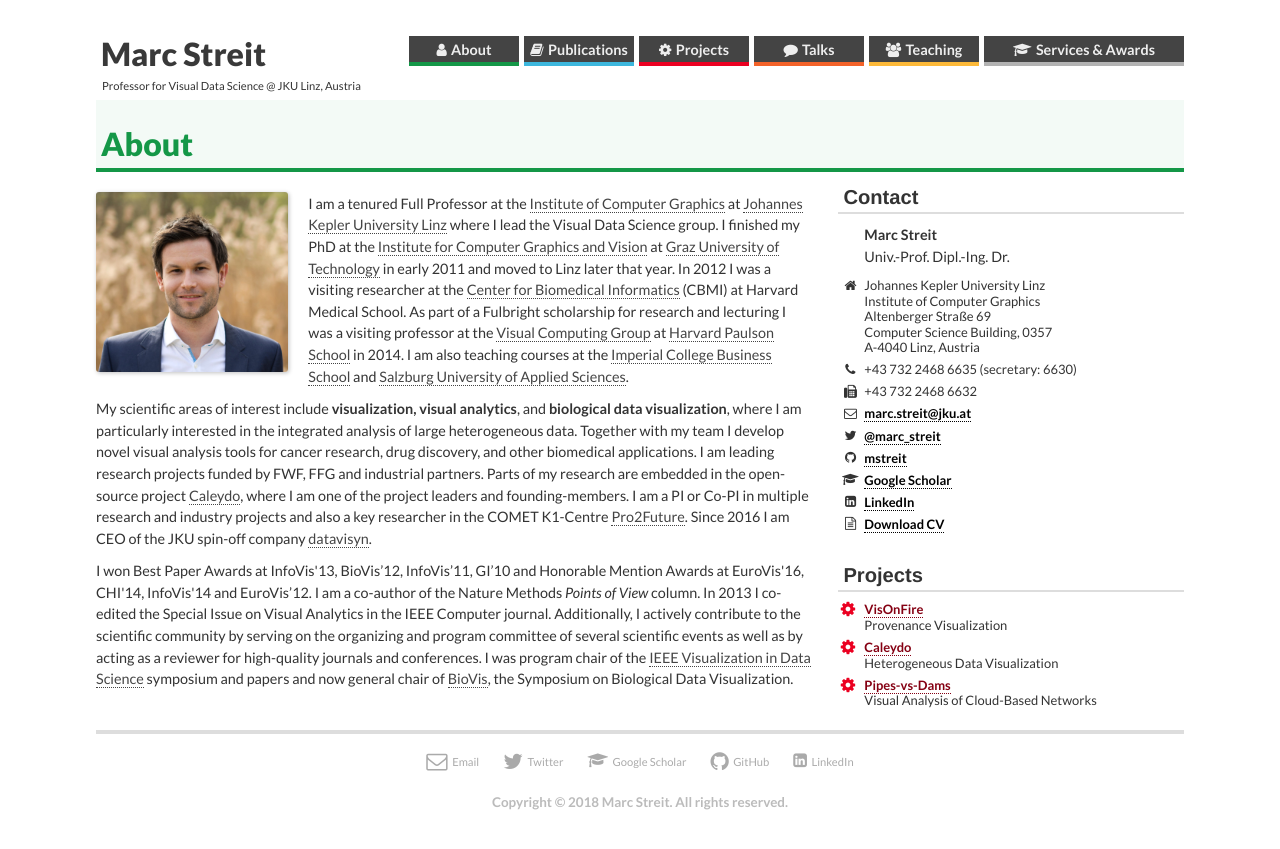
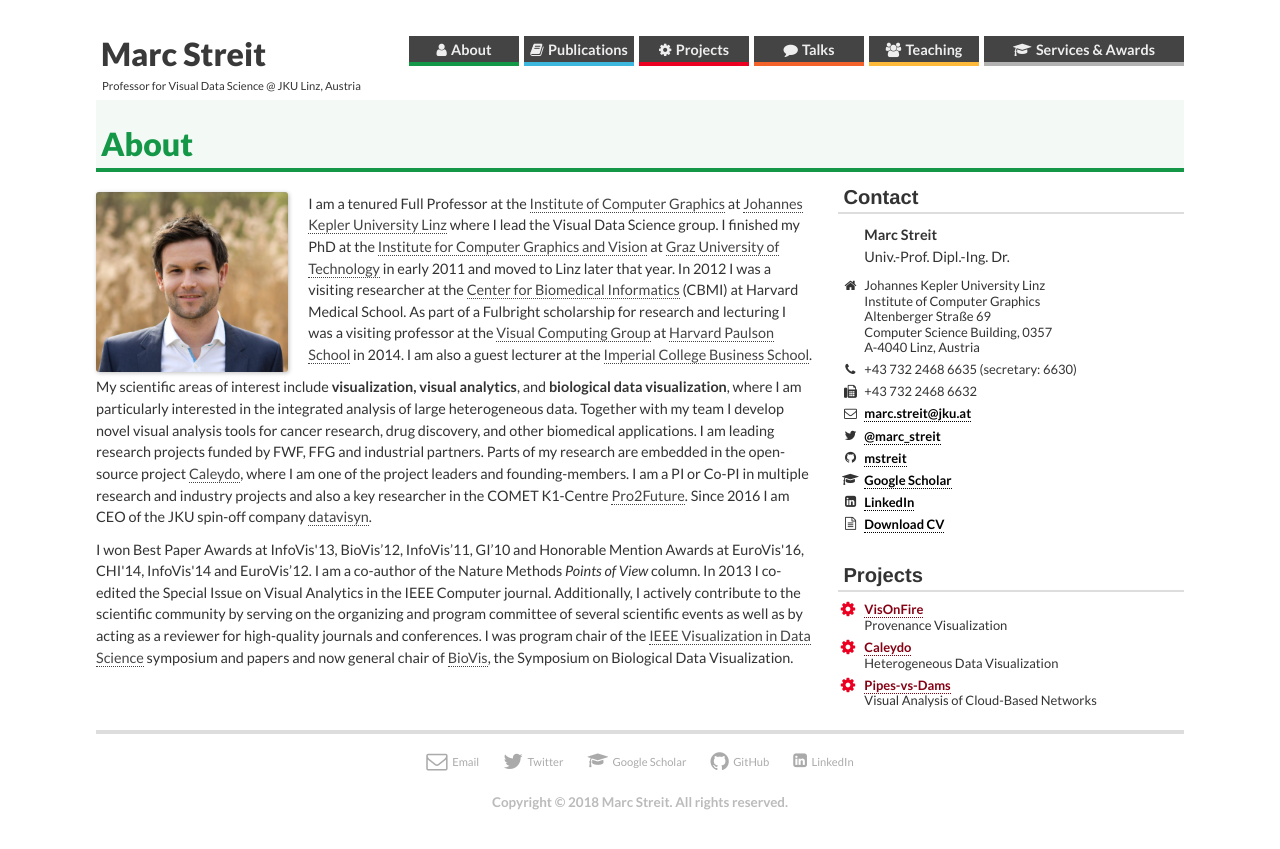
Before and after one commit to mstreit/mstreit.github.io, a Jekyll site: the page built from index.html, in a window 1280 px wide. Shown: the top 849 px of the page. Built offline with Jekyll 4.4.1, drawn with Linux system fonts in a browser that asks for light colours; nearby versions of some CDN libraries; some web fonts are replaced.

Commit message:
fixed front page

```diff
--- a/_layouts/home.html
+++ b/_layouts/home.html
@@ -16,8 +16,8 @@ layout: default
     I finished my PhD at the <a href="http://www.icg.tugraz.at">Institute for Computer Graphics and Vision</a> at <a href="http://www.tugraz.at">Graz University of Technology</a> in early 2011 and moved to Linz later that year.
     In 2012 I was a visiting researcher at the <a href="http://cbmi.med.harvardu.edu">Center for Biomedical Informatics</a> (CBMI) at Harvard Medical School.
     As part of a Fulbright scholarship for research and lecturing I was a visiting professor at the <a href="http://vcg.seas.harvard.edu">Visual Computing Group</a> at <a href="http://www.seas.harvard.edu">Harvard Paulson School</a> in 2014.
-    I am also teaching courses at the  <a
-            href="https://www.imperial.ac.uk/business-school">Imperial College Business School</a> and <a href="http://www.fh-salzburg.ac.at/">Salzburg University of Applied Sciences</a>.</p>
+    I am also a guest lecturer at the <a
+            href="https://www.imperial.ac.uk/business-school">Imperial College Business School</a>.</p>
 
     <p>My scientific areas of interest include <b>visualization, visual analytics</b>, and <b>biological data visualization</b>, where I am particularly interested in the integrated analysis of large heterogeneous data. Together with my team I develop novel visual analysis tools for cancer research, drug discovery, and other biomedical applications. I am leading research projects funded by FWF, FFG and industrial partners. Parts of my research are embedded in the open-source project <a href="http://www.caleydo.org">Caleydo</a>, where I am one of the project leaders and founding-members. I am a PI or Co-PI in multiple research and industry projects and also a key researcher in the COMET K1-Centre <a href="http://pro2future.at">Pro2Future</a>. Since 2016 I am CEO of the JKU spin-off company <a href="http://datavisyn.io">datavisyn</a>.</p>
 
```
